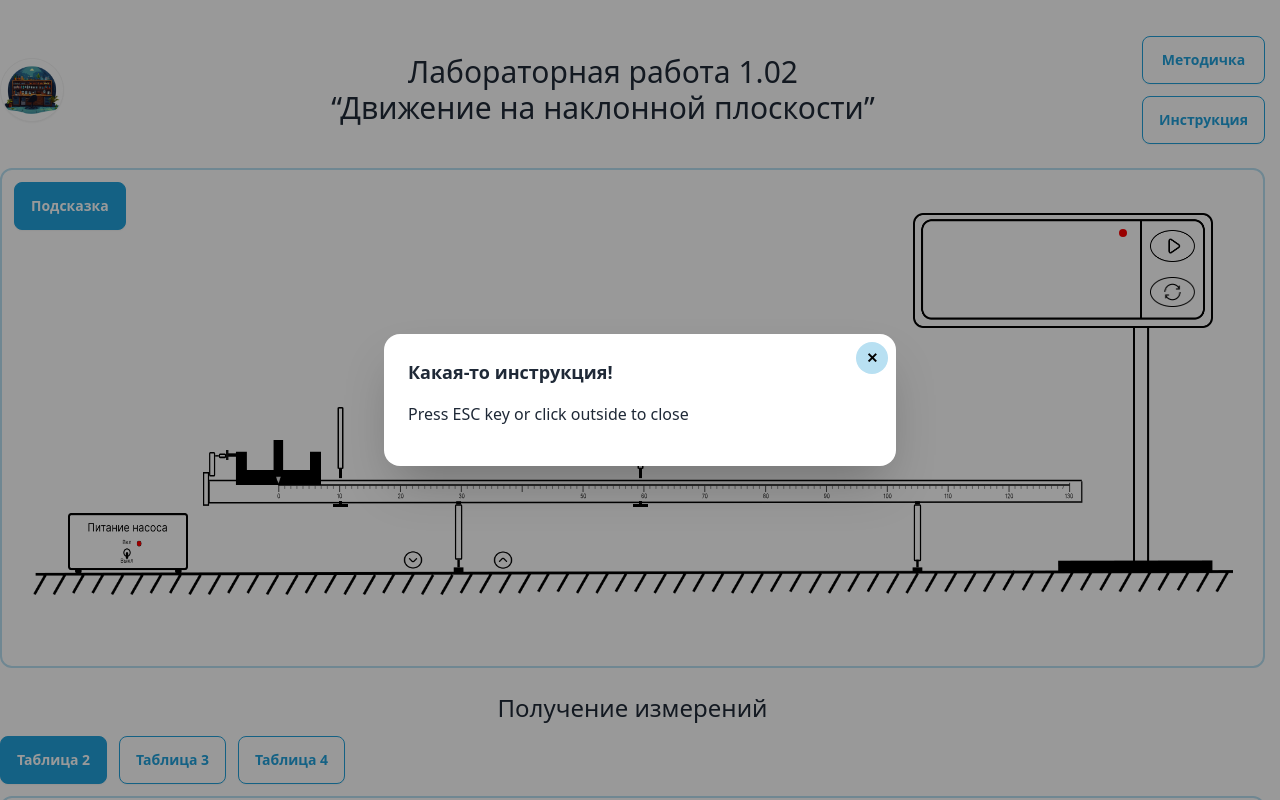
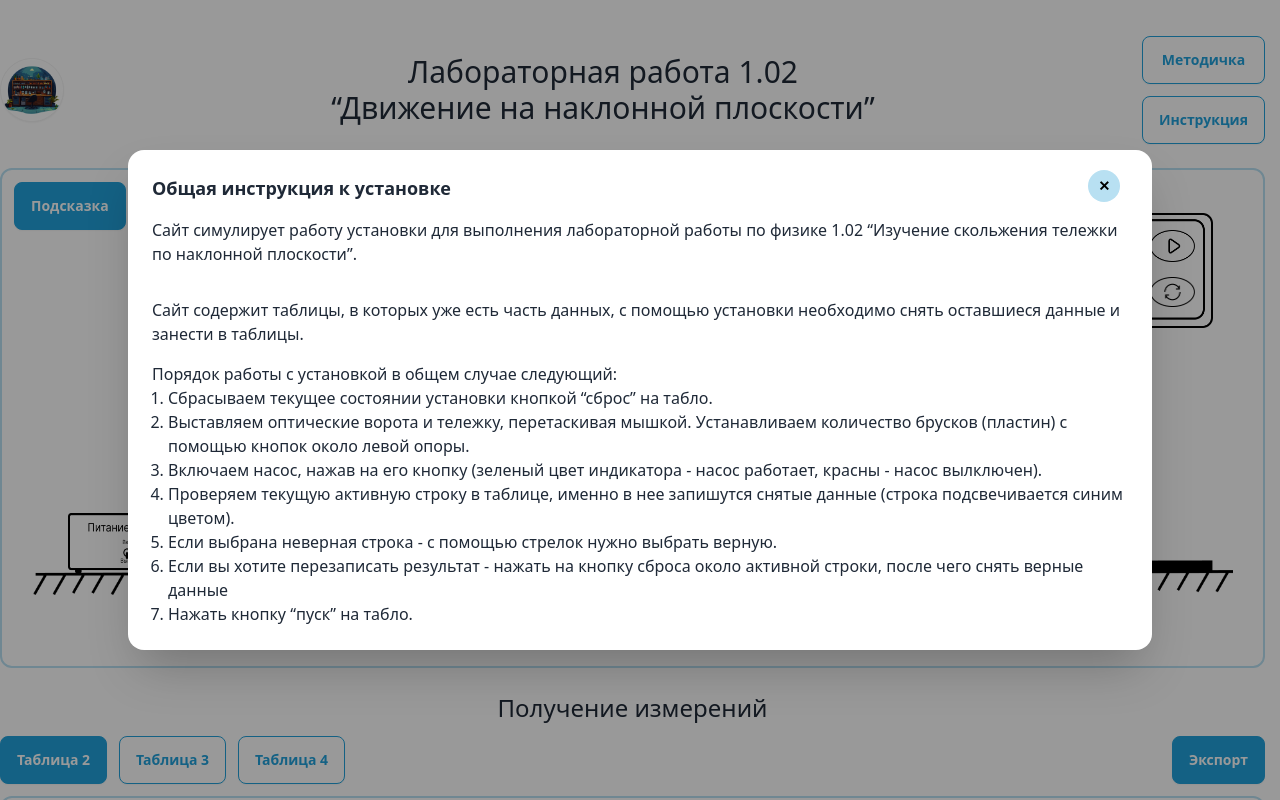
Before and after one commit to TecHeReTiC3141/physics_project, a React (Vite) app: page / in a window 1280 px wide. Both pictures are taken after a click on the button "Инструкция". Shown: the top 800 px of the page. Built offline with nearby package versions, Linux system fonts and the light colour scheme.

Commit message:
Create modals for inctrustions and hints

```diff
--- a/src/components/Header.tsx
+++ b/src/components/Header.tsx
@@ -5,20 +5,35 @@ function Header() {
     return (
         <header className="w-full flex justify-between items-center pt-9 select-none">
             <button className="btn btn-circle btn-lg">
-                <img src={logo} />
+                <img src={logo}/>
             </button>
             <h2 className="text-3xl fond-bolder text-center">
-                Лабораторная работа 1.02<br />
+                Лабораторная работа 1.02<br/>
                 “Движение на наклонной плоскости”
             </h2>
             <div className="flex flex-col gap-y-3 ">
                 <a href="https://study.physics.itmo.ru/course/format/tiles/mod_view.php?cmid=2666" target="_blank"
                    className="button-outline">Методичка</a>
-                <button className="button-outline" onClick={() => (document.getElementById('instruction-modal') as HTMLDialogElement).showModal()}>Инструкция
+                <button className="button-outline"
+                        onClick={() => (document.getElementById('instruction-modal') as HTMLDialogElement).showModal()}>Инструкция
                 </button>
                 <Modal id="instruction-modal">
-                    <h3 className="font-bold text-lg">Какая-то инструкция!</h3>
-                    <p className="py-4">Press ESC key or click outside to close</p>
+                    <h3 className="font-bold text-lg">Общая инструкция к установке</h3>
+                    <p className="py-4">Сайт симулирует работу установки для выполнения лабораторной работы по физике
+                        1.02 “Изучение скольжения тележки по наклонной плоскости”. </p>
+                    <p className="py-4">Сайт содержит таблицы, в которых уже есть часть данных, с помощью установки
+                        необходимо снять оставшиеся данные и занести в таблицы.</p>
+                    <p>Порядок работы с установкой в общем случае следующий:
+                        <ol className="list-decimal pl-4">
+                            <li>Сбрасываем текущее состоянии установки кнопкой “сброс” на табло.</li>
+                            <li>Выставляем оптические ворота и тележку, перетаскивая мышкой. Устанавливаем количество брусков (пластин) с помощью кнопок около левой опоры.</li>
+                            <li>Включаем насос, нажав на его кнопку (зеленый цвет индикатора - насос работает, красны - насос вылключен).</li>
+                            <li>Проверяем текущую активную строку в таблице, именно в нее запишутся снятые данные (строка подсвечивается синим цветом).</li>
+                            <li>Если выбрана неверная строка - с помощью стрелок нужно выбрать верную.</li>
+                            <li>Если вы хотите перезаписать результат - нажать на кнопку сброса около активной строки, после чего снять верные данные</li>
+                            <li>Нажать кнопку “пуск” на табло.</li>
+                        </ol>
+                    </p>
                 </Modal>
             </div>
         </header>
--- a/src/components/Modal.tsx
+++ b/src/components/Modal.tsx
@@ -6,10 +6,10 @@ type Props = PropsWithChildren & {
 
 function Modal({ id, children }: Props) {
     return (
-        <dialog id={id} className="modal">
-            <div className="modal-box">
+        <dialog id={id} className="modal ">
+            <div className="modal-box w-11/12 max-w-5xl">
                 <form method="dialog">
-                    <button className="btn btn-sm btn-circle btn-ghost absolute right-2 top-2 bg-primary hover:bg-background text-text font-bold">✕</button>
+                    <button className="btn btn-sm btn-circle btn-ghost absolute right-8 top-5 bg-primary hover:bg-background text-text font-bold">✕</button>
                 </form>
                 {children}
             </div>
--- a/src/components/Simulator.tsx
+++ b/src/components/Simulator.tsx
@@ -6,6 +6,8 @@ import { GameObject, GameObjectId } from "../objectsHooks/types.ts";
 import { CANVAS_HEIGHT, CANVAS_WIDTH, RAIL_X_LEFT, RAIL_X_RIGHT } from "../constants.ts";
 import { useBoards } from "../objectsHooks/Boards.ts";
 import { RAIL_X_LEFT_OFFSET, RAIL_X_RIGHT_OFFSET } from "../constants.ts";
+import { Modal } from "./Modal.tsx";
+import hint from '../assets/hint.png'
 
 type MouseState = 'idle' | 'grab' | 'grabbing' | 'click'
 
@@ -45,7 +47,7 @@ function Simulator() {
         ctx.translate(originX, originY);
         ctx.rotate(angle);
         ctx.translate(-originX, -originY);
-    }, [boardsCount])
+    }, [ boardsCount ])
 
     const render = useCallback(() => {
         const canvas = canvasRef.current as HTMLCanvasElement;
@@ -90,8 +92,8 @@ function Simulator() {
             ctx.fillStyle = obj.color;
             if (obj.draw) {
                 obj.draw(ctx);
-            } else if (sprites[obj.id]) {
-                ctx.drawImage(sprites[obj.id]!, obj.x, obj.y, obj.width, obj.height)
+            } else if (sprites[ obj.id ]) {
+                ctx.drawImage(sprites[ obj.id ]!, obj.x, obj.y, obj.width, obj.height)
             } else {
                 ctx.fillRect(obj.x, obj.y, obj.width, obj.height);
             }
@@ -123,7 +125,7 @@ function Simulator() {
         };
     };
 
-    const checkObjectClicked = (obj: GameObject, mousePos: {x: number, y: number}) => {
+    const checkObjectClicked = (obj: GameObject, mousePos: { x: number, y: number }) => {
         if (obj.isStatic && !obj.onClick) return false
         if (obj.affectedByRotation) {
             const angle = boardsCount / 1 * Math.PI / 180;
@@ -188,7 +190,7 @@ function Simulator() {
 
         if (!newObject.onlyY) {
             newObject.x = Math.min(Math.max(mousePos.x - offset.x, RAIL_X_LEFT + RAIL_X_LEFT_OFFSET),
-                RAIL_X_RIGHT - newObject.width - RAIL_X_RIGHT_OFFSET )
+                RAIL_X_RIGHT - newObject.width - RAIL_X_RIGHT_OFFSET)
         }
         if (!newObject.onlyX) {
             newObject.y = mousePos.y - offset.y
@@ -209,7 +211,13 @@ function Simulator() {
     return (
         <div className={clsx("w-full border-primary border-2 rounded-xl h-[500px] relative",
             mouseStateClassnames[ mouseState ])}>
-            <button className="button-filled absolute top-3 left-3">Подсказка</button>
+            <button className="button-filled absolute top-3 left-3"
+                    onClick={() => (document.getElementById('simulator-hint') as HTMLDialogElement).showModal()}>Подсказка
+            </button>
+            <Modal id="simulator-hint">
+                <h3 className="text-3xl text-center font-bold">Подсказка</h3>
+                <img src={hint as string} alt="Simulator hint" className="w-[1300px] h-[520px] pt-4"/>
+            </Modal>
             <canvas
                 ref={canvasRef}
                 onMouseDown={onMouseDown}
--- a/src/components/Tables.tsx
+++ b/src/components/Tables.tsx
@@ -20,6 +20,8 @@ function Tables() {
                     <button role="tab" key={tab} className={clsx("button-outline text-2xl", +tab === selectedTable && "button-filled")}
                             onClick={() => setSelectedTable(+tab as TableNumber)}>{tabName}</button>
                 ))}
+                <div className="flex-1" />
+                <button className="button-filled">Экспорт</button>
             </div>
             <div className="w-full border-2 border-primary rounded-xl px-8 py-6">
                 {tables[selectedTable]}
--- a/src/hooks/useGameObjectsData.ts
+++ b/src/hooks/useGameObjectsData.ts
@@ -1,7 +1,6 @@
 import { GameObject, GameObjectId } from "../objectsHooks/types.ts";
 import { Dispatch, SetStateAction } from "react";
 import { CANVAS_WIDTH, RAIL_WIDTH, RAIL_X_LEFT, RAIL_X_LEFT_OFFSET } from "../constants";
-import tableau from "../assets/sprites/tableau.png";
 
 type Props = {
     setBoardsCount: Dispatch<SetStateAction<number>>
```
